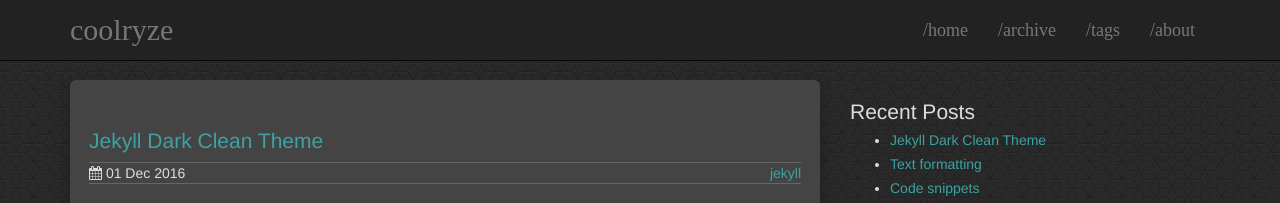
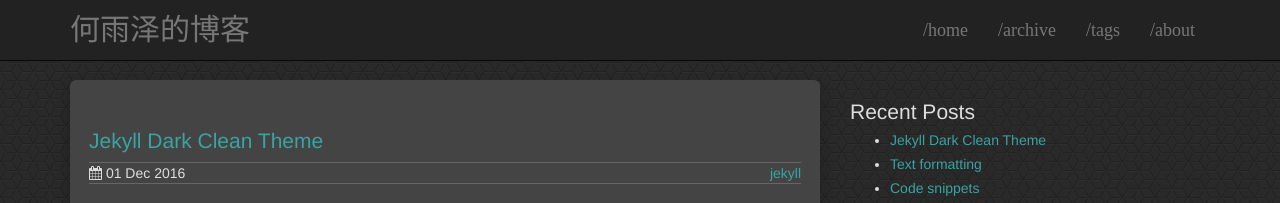
Before and after one commit to coolryze/coolryze.github.io, a Jekyll site: the page built from index.html, in a window 1280 px wide. Shown: the top 203 px of the page. Built offline with Jekyll 4.4.1, drawn with Linux system fonts in a browser that asks for light colours.

Commit message:
change blog name

```diff
--- a/_config.yml
+++ b/_config.yml
@@ -1,6 +1,6 @@
 # Jekyll configuration
 
-name: coolryze
+name: 何雨泽的博客
 description: Software Developer
 
 # Url is currently only used only for the RSS feed in feed.xml
```
